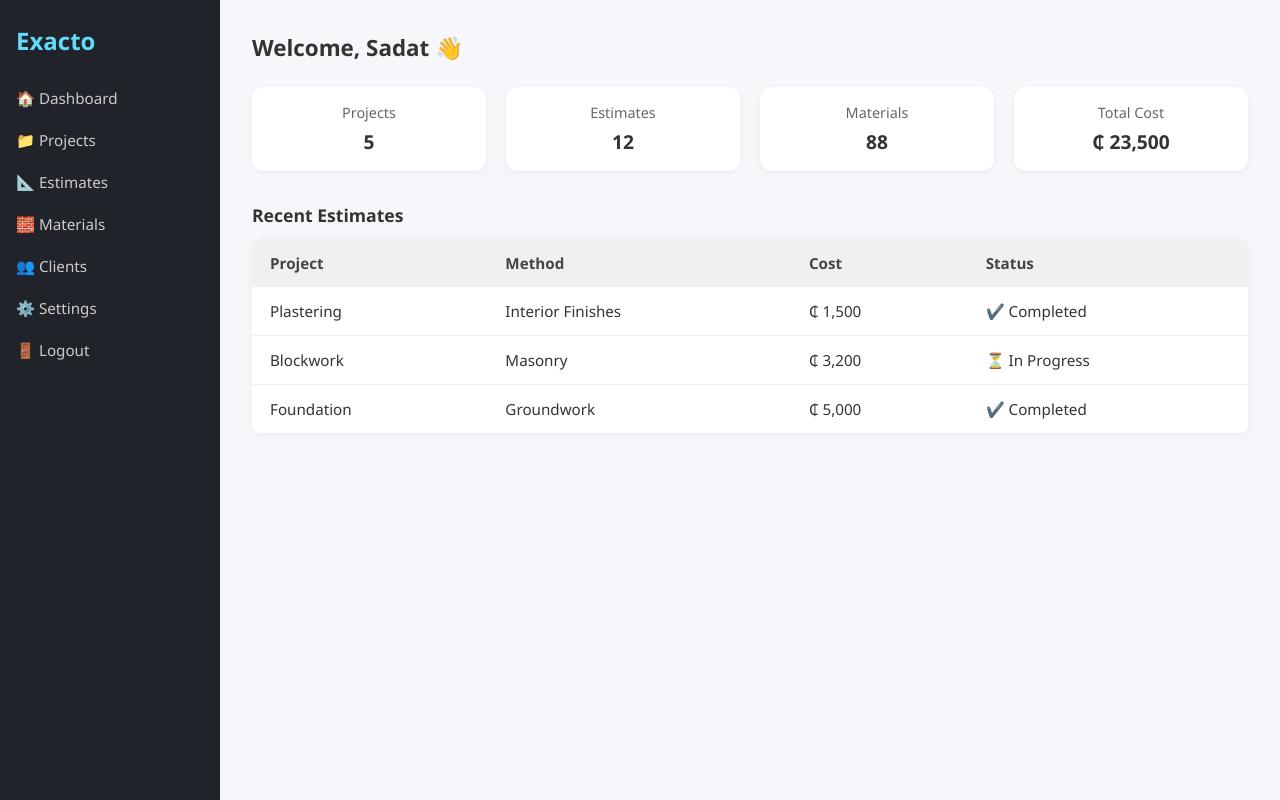
After one commit to dave007-gif/exacto, a Flask app: page /dashboard in a window 1280 px wide. The commit adds this page. Run offline with Flask 3, Linux system fonts and the light colour scheme; a user stored in the database is signed in.

Commit message:
Dashboard and user avatar implementation

```diff
--- a/app/__init__.py
+++ b/app/__init__.py
@@ -32,6 +32,6 @@ def create_app():
     app.register_blueprint(main)
     app.register_blueprint(auth_routes, url_prefix="/auth")
     app.register_blueprint(auth_bp, url_prefix="/auth")
-    app.register_blueprint(google_bp, url_prefix="/auth/google")
+    app.register_blueprint(google_bp, url_prefix="/login")
 
     return app
--- a/app/routes.py
+++ b/app/routes.py
@@ -1,7 +1,7 @@
 # app/routes.py
 
-from flask import Blueprint, render_template, request, jsonify
-from flask_login import login_required
+from flask import Blueprint, render_template, request, url_for, jsonify
+from flask_login import login_required, current_user
 
 main = Blueprint('main', __name__)
 
@@ -16,6 +16,11 @@ def about():
 @main.route('/contact')
 def contact():
     return render_template('contact.html')
+
+@main.route('/dashboard')
+@login_required
+def dashboard():
+    return render_template('dashboard.html', user=current_user)
 
 @main.route('/estimate')
 @login_required
--- /dev/null
+++ b/app/static/dashboard/dashboard.css
@@ -0,0 +1,232 @@
+/* Base Reset */
+* {
+  box-sizing: border-box;
+  margin: 0;
+  padding: 0;
+}
+
+body {
+  font-family: 'Segoe UI', sans-serif;
+  background-color: #f5f7fa;
+  color: #333;
+}
+
+/* Layout Wrapper */
+.dashboard {
+  display: flex;
+  min-height: 100vh;
+}
+
+/* Sidebar */
+.sidebar {
+  width: 220px;
+  background-color: #20232a;
+  color: #fff;
+  padding: 24px 16px;
+  flex-shrink: 0;
+}
+
+.sidebar h2 {
+  margin-bottom: 30px;
+  font-size: 1.5rem;
+  color: #61dafb;
+}
+
+.sidebar nav ul {
+  list-style: none;
+}
+
+.sidebar nav ul li {
+  margin-bottom: 20px;
+}
+
+.sidebar nav ul li a {
+  color: #ccc;
+  text-decoration: none;
+  font-size: 0.95rem;
+  transition: color 0.2s ease;
+}
+
+.sidebar nav ul li a:hover {
+  color: #fff;
+}
+
+/* Main Content */
+.main-content {
+  flex: 1;
+  padding: 32px;
+}
+
+/* Topbar */
+.topbar {
+  display: flex;
+  flex-direction: column;
+  gap: 24px;
+  margin-bottom: 32px;
+}
+
+.topbar h3 {
+  font-size: 1.4rem;
+  font-weight: 600;
+}
+
+/* Stat Cards */
+.stats {
+  display: grid;
+  grid-template-columns: repeat(auto-fit, minmax(140px, 1fr));
+  gap: 20px;
+}
+
+.card {
+  background-color: #fff;
+  padding: 16px;
+  border-radius: 12px;
+  box-shadow: 0 2px 6px rgba(0,0,0,0.05);
+  text-align: center;
+}
+
+.card p {
+  font-size: 0.9rem;
+  color: #666;
+  margin-bottom: 6px;
+}
+
+.card strong {
+  font-size: 1.2rem;
+  font-weight: 700;
+}
+
+/* Recent Estimates Table */
+.recent h4 {
+  margin-bottom: 12px;
+  font-size: 1.1rem;
+}
+
+#recent-estimates {
+  width: 100%;
+  border-collapse: collapse;
+  background-color: #fff;
+  border-radius: 8px;
+  overflow: hidden;
+  box-shadow: 0 2px 8px rgba(0,0,0,0.05);
+}
+
+#recent-estimates th,
+#recent-estimates td {
+  padding: 14px 18px;
+  text-align: left;
+  font-size: 0.95rem;
+}
+
+#recent-estimates th {
+  background-color: #f0f0f0;
+  font-weight: 600;
+  color: #444;
+}
+
+#recent-estimates tr:not(:last-child) {
+  border-bottom: 1px solid #eee;
+}
+
+#recent-estimates td {
+  color: #333;
+}
+
+/* User Dropdown */
+.user-dropdown-container {
+  position: relative;
+  display: inline-block;
+}
+
+.user-dropdown-trigger {
+  display: flex;
+  align-items: center;
+  gap: 8px;
+  padding: 6px 12px;
+  border: none;
+  background-color: transparent;
+  cursor: pointer;
+  border-radius: 8px;
+  transition: background 0.2s ease;
+}
+
+.user-dropdown-trigger:hover {
+  background-color: #eee;
+}
+
+.avatar {
+  width: 32px;
+  height: 32px;
+  border-radius: 50%;
+  object-fit: cover;
+}
+
+.user-name {
+  font-size: 0.95rem;
+  font-weight: 600;
+  color: #333;
+}
+
+.arrow-down {
+  fill: #777;
+}
+
+.user-dropdown-menu {
+  display: none;
+  position: absolute;
+  top: 110%;
+  right: 0;
+  background: #fff;
+  border-radius: 10px;
+  box-shadow: 0 6px 16px rgba(0, 0, 0, 0.1);
+  min-width: 160px;
+  z-index: 999;
+}
+
+.user-dropdown-menu li {
+  list-style: none;
+}
+
+.user-dropdown-menu a {
+  display: block;
+  padding: 12px 16px;
+  text-decoration: none;
+  color: #333;
+  font-size: 0.9rem;
+}
+
+.user-dropdown-menu a:hover {
+  background-color: #f5f5f5;
+}
+
+.user-dropdown-container.show .user-dropdown-menu {
+  display: block;
+}
+
+/* Responsive */
+@media (max-width: 768px) {
+  .dashboard {
+    flex-direction: column;
+  }
+
+  .sidebar {
+    width: 100%;
+    display: flex;
+    justify-content: space-around;
+    flex-wrap: wrap;
+    padding: 16px;
+  }
+
+  .main-content {
+    padding: 20px;
+  }
+
+  .user-name {
+    display: none;
+  }
+
+  .user-dropdown-trigger {
+    padding: 6px;
+    gap: 4px;
+  }
+}
--- /dev/null
+++ b/app/static/dashboard/dashboard.js
@@ -0,0 +1,33 @@
+document.addEventListener("DOMContentLoaded", () => {
+  // Dummy dashboard data (replace with AJAX or Flask API later)
+  const dashboardData = {
+    totalProjects: 5,
+    totalEstimates: 12,
+    totalMaterials: 88,
+    totalCost: "₵ 23,500",
+    recentEstimates: [
+      { project: "Plastering", method: "Interior Finishes", cost: "₵ 1,500", status: "✔️ Completed" },
+      { project: "Blockwork", method: "Masonry", cost: "₵ 3,200", status: "⏳ In Progress" },
+      { project: "Foundation", method: "Groundwork", cost: "₵ 5,000", status: "✔️ Completed" }
+    ]
+  };
+
+  // Update stats
+  document.getElementById("total-projects").textContent = dashboardData.totalProjects;
+  document.getElementById("total-estimates").textContent = dashboardData.totalEstimates;
+  document.getElementById("total-materials").textContent = dashboardData.totalMaterials;
+  document.getElementById("total-cost").textContent = dashboardData.totalCost;
+
+  // Populate recent estimates table
+  const tbody = document.querySelector("#recent-estimates tbody");
+  dashboardData.recentEstimates.forEach(entry => {
+    const row = document.createElement("tr");
+    row.innerHTML = `
+      <td>${entry.project}</td>
+      <td>${entry.method}</td>
+      <td>${entry.cost}</td>
+      <td>${entry.status}</td>
+    `;
+    tbody.appendChild(row);
+  });
+});
--- /dev/null
+++ b/app/templates/dashboard.html
@@ -0,0 +1,72 @@
+<!DOCTYPE html>
+<html lang="en">
+<head>
+  <meta charset="UTF-8">
+  <meta name="viewport" content="width=device-width, initial-scale=1.0">
+  <title>Exacto Dashboard</title>
+  <link rel="stylesheet" href="{{ url_for('static', filename='dashboard/dashboard.css') }}">
+  <script defer src="{{ url_for('static', filename='dashboard/dashboard.js') }}"></script>
+</head>
+<body>
+  <div class="dashboard">
+    <!-- Sidebar -->
+    <aside class="sidebar">
+      <h2>Exacto</h2>
+      <nav>
+        <ul>
+          <li><a href="/dashboard">🏠 Dashboard</a></li>
+          <li><a href="/projects">📁 Projects</a></li>
+          <li><a href="/estimates">📐 Estimates</a></li>
+          <li><a href="/materials">🧱 Materials</a></li>
+          <li><a href="/clients">👥 Clients</a></li>
+          <li><a href="/settings">⚙️ Settings</a></li>
+          <li><a href="/logout">🚪 Logout</a></li>
+        </ul>
+      </nav>
+    </aside>
+
+    <!-- Main Content -->
+    <main class="main-content">
+      <header class="topbar">
+        <h3>Welcome, {{ user.full_name }} 👋</h3>
+        <div class="stats">
+          <div class="card">
+            <p>Projects</p>
+            <strong id="total-projects">--</strong>
+          </div>
+          <div class="card">
+            <p>Estimates</p>
+            <strong id="total-estimates">--</strong>
+          </div>
+          <div class="card">
+            <p>Materials</p>
+            <strong id="total-materials">--</strong>
+          </div>
+          <div class="card">
+            <p>Total Cost</p>
+            <strong id="total-cost">₵ --</strong>
+          </div>
+        </div>
+      </header>
+
+      <!-- Recent Activity -->
+      <section class="recent">
+        <h4>Recent Estimates</h4>
+        <table id="recent-estimates">
+          <thead>
+            <tr>
+              <th>Project</th>
+              <th>Method</th>
+              <th>Cost</th>
+              <th>Status</th>
+            </tr>
+          </thead>
+          <tbody>
+            <!-- Rows injected via JS -->
+          </tbody>
+        </table>
+      </section>
+    </main>
+  </div>
+</body>
+</html>
```
Also changed, not shown: app/auth.py (+4 -3 lines), app/static/main.css (+81 -0 lines), app/static/script.js (+13 -0 lines), app/templates/index.html (+15 -1 lines), app/templates/projects.html (+6 -6 lines), app/static/uploads/user-avatar.jpg (added), instance/site.db.
